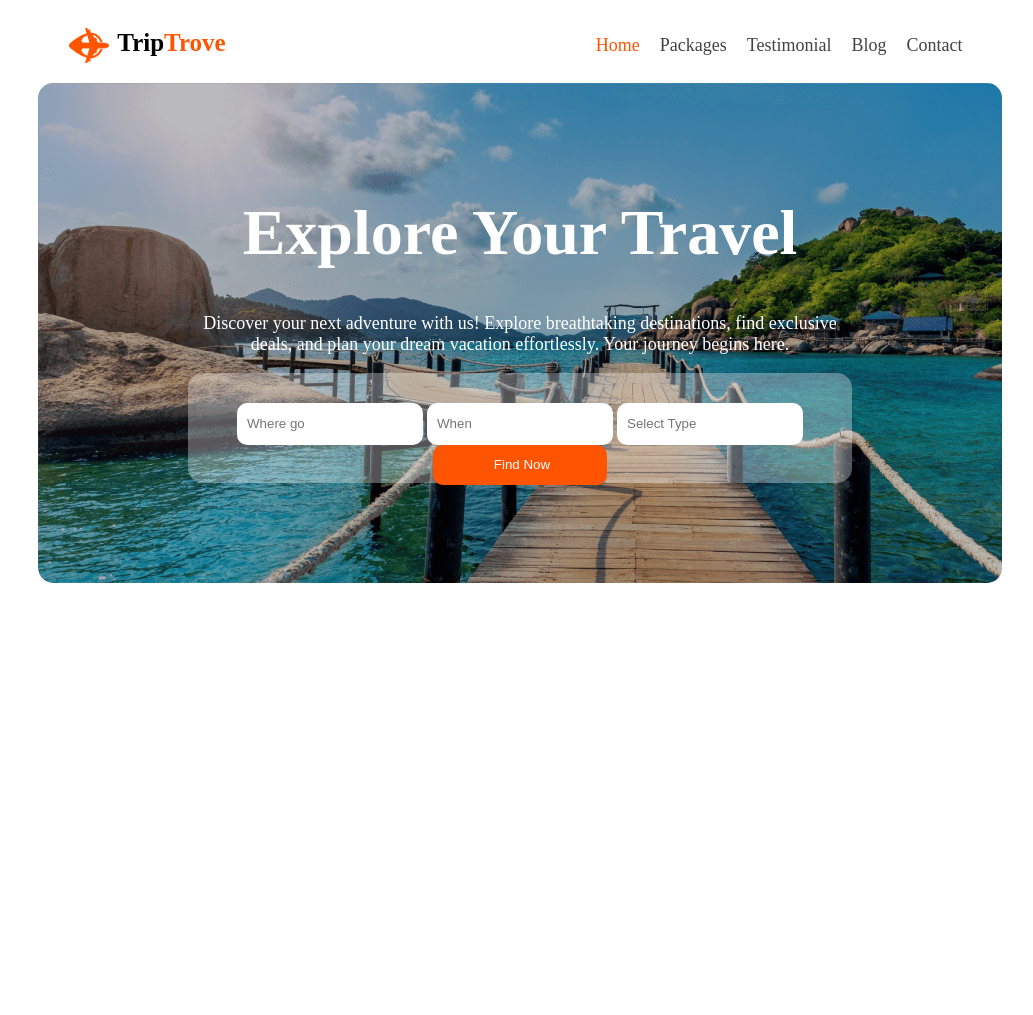
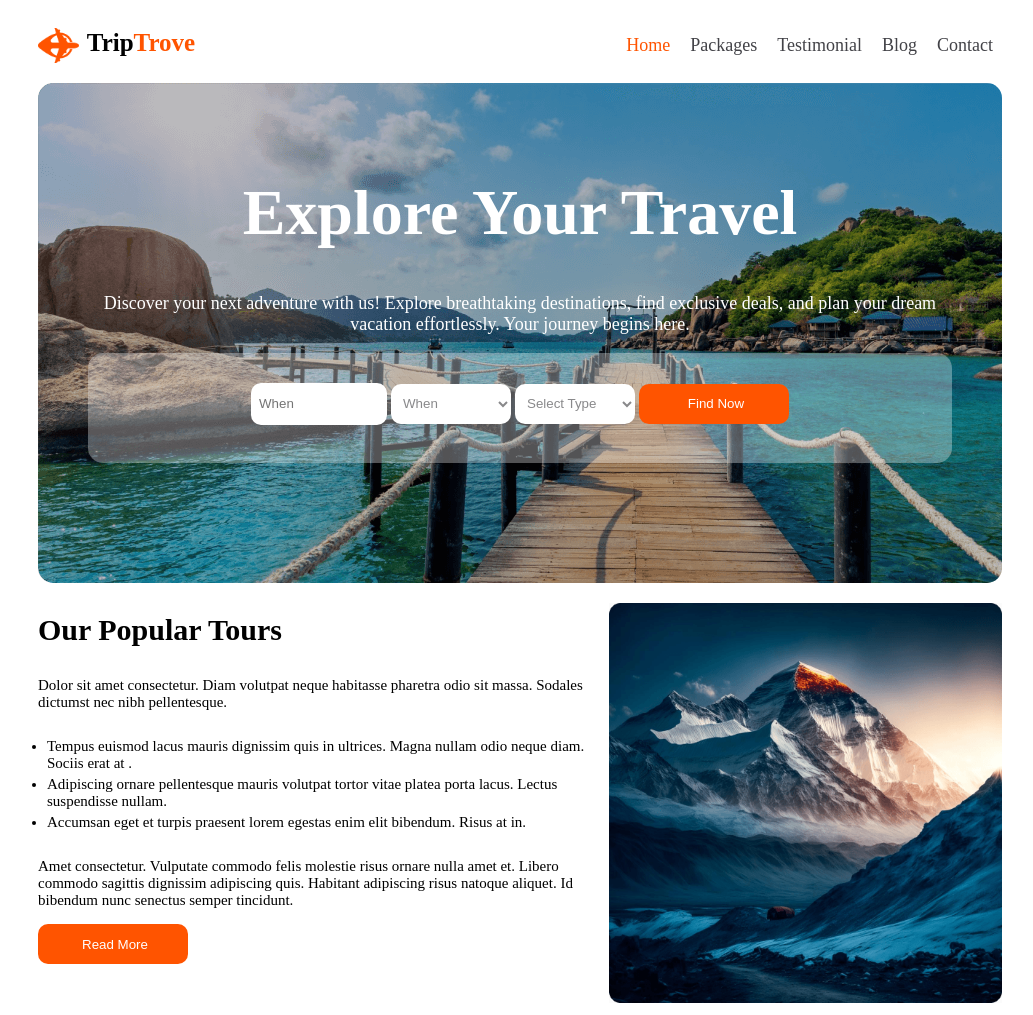
Before and after one commit to farumunni/travel-tour, a plain HTML site: page index.html in a window 1280 px wide. Shown: the whole page, without its empty margins (120-1153 px from the left). Before the commit the page ends 800 px from the top, so only its background shows below. Drawn offline with Linux system fonts and the light colour scheme.

Commit message:
added Our Popular Tours

```diff
--- a/index.html
+++ b/index.html
@@ -29,9 +29,13 @@
                     <h1>Explore Your Travel</h1>
                     <p>Discover your next adventure with us! Explore breathtaking destinations, find exclusive deals, and plan your dream vacation effortlessly. Your journey begins here.</p>
                     <div class="headdd">
-                        <input type="text" placeholder="Where go">
                         <input type="text"  placeholder="When">
-                        <input type="text"  placeholder="Select Type">
+                        <select>
+                            <option>When</option>
+                          </select>
+                          <select>
+                            <option>Select Type</option>
+                          </select>
                         <button>Find Now</button>
                     </div>
                 </div>
@@ -39,8 +43,30 @@
         </div>
    </header>
    <article>
-    <section>
+    <section class="Popular">
+        <div class="Popu">
+            <h1>
+                Our Popular Tours
+            </h1>
+            <p>Dolor sit amet consectetur. Diam volutpat neque habitasse pharetra odio sit
+                massa. Sodales dictumst nec nibh pellentesque.</p>
+                <ul>
+                    <li>Tempus euismod lacus mauris dignissim quis in ultrices. Magna nullam odio neque diam. Sociis erat at .</li>
+                    <li>Adipiscing ornare pellentesque mauris volutpat tortor vitae platea porta lacus. Lectus suspendisse nullam.</li>
+                    <li>Accumsan eget et turpis praesent lorem egestas enim elit bibendum. Risus at in.</li>
+                </ul>
+                <p>Amet consectetur. Vulputate commodo felis molestie risus
+                    ornare nulla amet et. Libero commodo sagittis dignissim adipiscing quis.
+                    Habitant adipiscing risus natoque aliquet. Id bibendum nunc senectus
+                    semper tincidunt.</p>
+                    <button>Read More</button>
+        </div>
+        <div>
+            <img src="./Images/Rectangle 4.png" alt="">
+        </div>
 
+    </section>
+    <section class="Destination">
     </section>
    </article>
 </body>
--- a/style.css
+++ b/style.css
@@ -2,12 +2,18 @@
     margin-left: 40px;
     margin-right:  40px;
 } */
+button{
+    background-color: #FF5400;
+    color: #FFF;
+}
 span{
     color: #FF5400;
 }
 nav{
+    margin-left: 150px;
+    margin-right: 150px;
     display: flex;
-    justify-content: space-around;
+    justify-content: space-between;
 }
 h2{
     font-size: 25px;
@@ -69,25 +75,62 @@ a{
     padding-top: 30px;
     border-radius: 15px;
 }
-.headdd input{
+.headdd input, select {
     background-color: #FFF;
     color:rgba(19, 19, 24, 0.50);
     width: 174px;
     height: 40px;
     border-radius: 10px;
     border: none;
-    padding-left: 10px;
+    padding-left: 8px;
+    padding-right: 8px;
 
 }
 .headdd button{
-    width: 174px;
+    width: 150px;
     height: 40px;
     padding-left: 10px;
     border-radius: 10px;
-    background-color: #FF5400;
-    color: #FFF;
     border: none;
 }
+
+
+
+.Popular{
+    margin-left: 150px;
+    margin-right: 150px;
+    display: flex;
+
+    justify-content: space-between;
+
+}
+.Popu{
+    height: 350px;
+}
+.Popular h1{
+    font-size: 30px;
+}
+.Popular p ,li{
+    font-size: 15px;
+}
+.Popular ul{
+    display: flex;
+    flex-direction: column;
+    gap:4px;
+}
+
+.Popular img{
+    height: 400px;
+}
+.Popular button{
+    width: 150px;
+    height: 40px;
+    padding-left: 10px;
+    border-radius: 10px;
+    border: none;
+
+}
+
 
 
 
@@ -130,4 +173,37 @@ a{
         padding: 30px;
         border-radius: 15px;
     }
+
+    .Popular{
+        flex-direction: column;
+        gap: 150px;
+
+    }
+    .Popular img{
+        height: 300px;
+    }
+
 }
+
+@media screen and (min-width:992px){
+    .headerr{
+        height: 500px;
+    }
+    .headerrr{
+        height: 500px;
+    }
+    .headd{
+        padding: 50px;
+
+    }
+    .headdd input, select{
+
+        width: 120px;
+        height: 40px;
+        border-radius: 10px;
+        border: none;
+        padding-left: 8px;
+        padding-right: 8px;
+
+    }
+}
```
